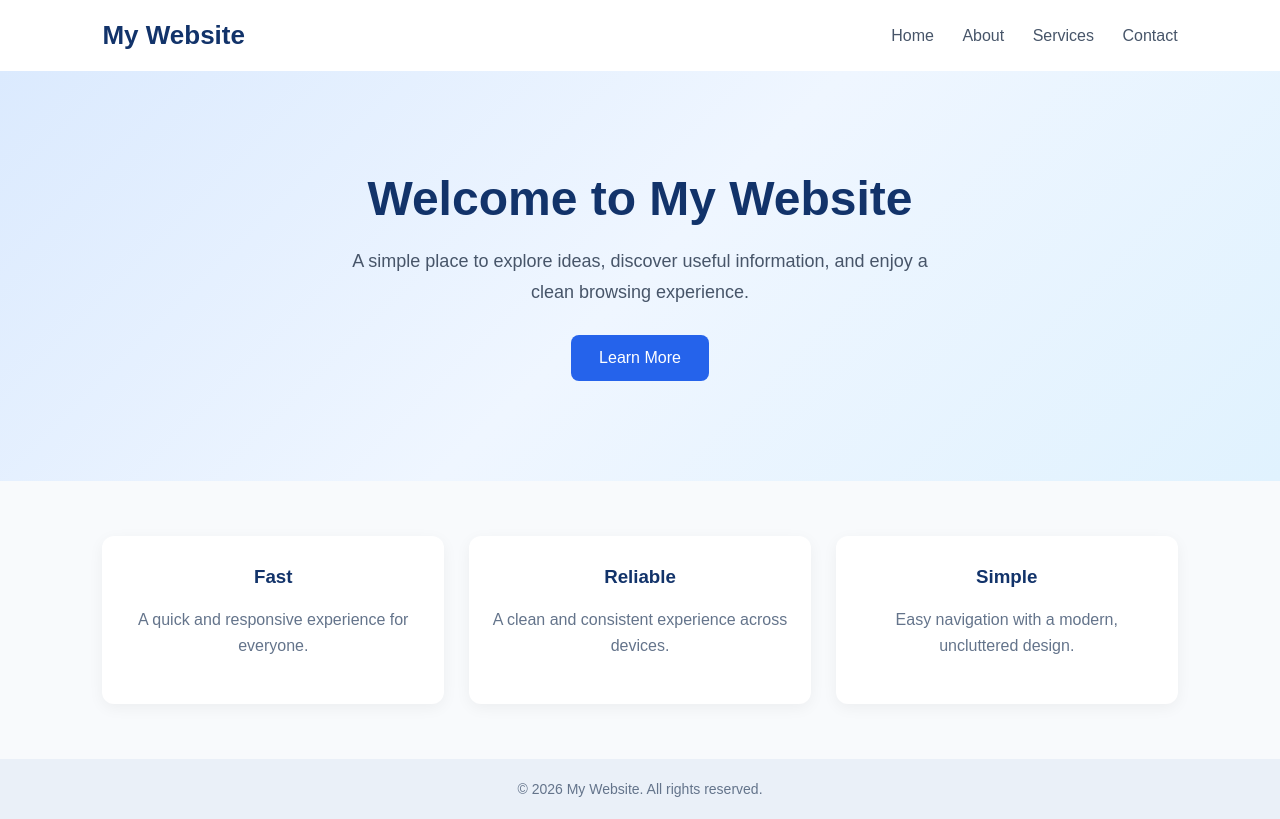
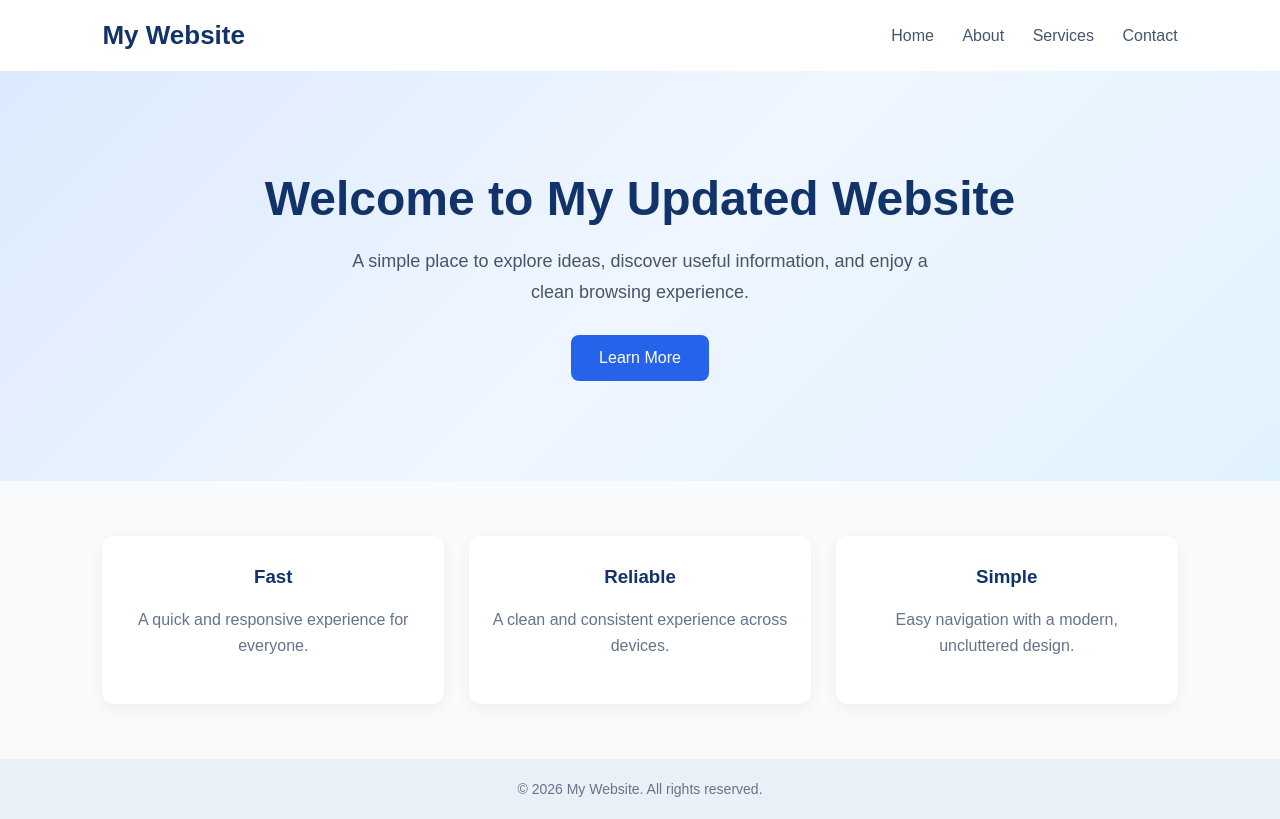
Before and after one commit to pratheeshbabus/jenkins-cicd-demo, a plain HTML site: page index.html in a window 1280 px wide. Drawn offline with Linux system fonts and the light colour scheme.

Commit message:
Update website welcome heading

```diff
--- a/index.html
+++ b/index.html
@@ -141,7 +141,7 @@
 
     <main>
         <section class="hero" id="home">
-            <h2>Welcome to My Website</h2>
+            <h2>Welcome to My Updated Website</h2>
 
             <p>
                 A simple place to explore ideas, discover useful
```
